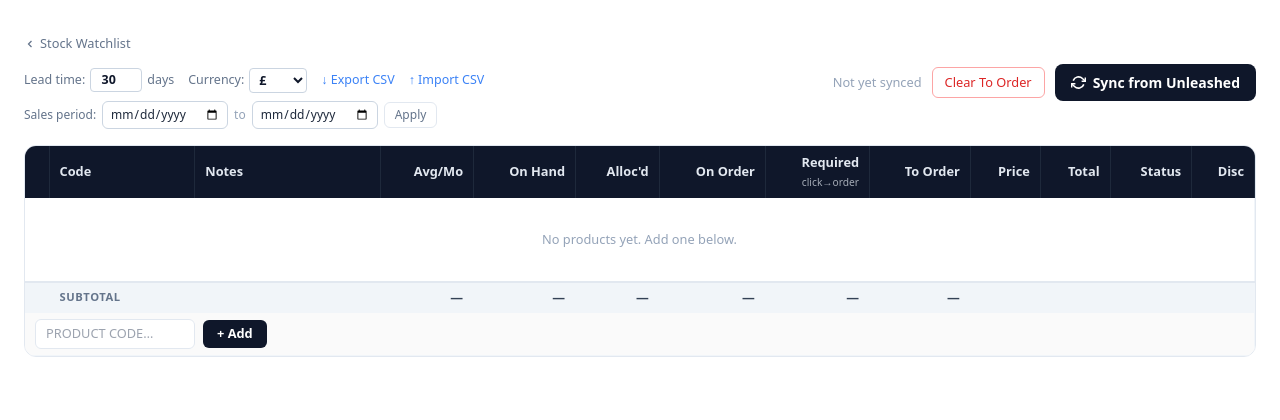
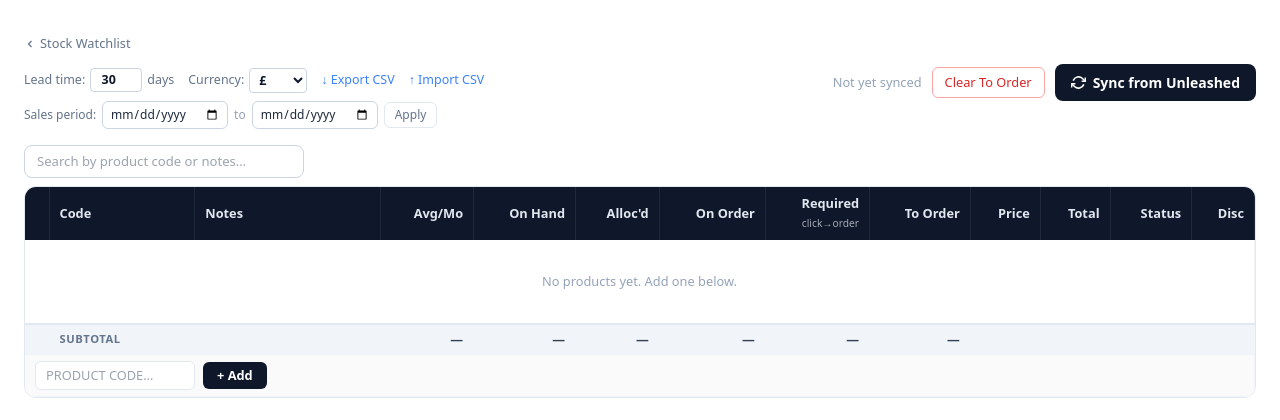
Before and after one commit to lockiegroup/Lockie-Portal, a Laravel app: template resources/views/stock-watchlist/show.blade.php in a window 1280 px wide. Shown: the top 420 px of the page. Run offline with Laravel 12, Linux system fonts and the light colour scheme; the template is opened without the code that fills it, so the values that code supplies are empty; style sheets or scripts are compiled from the project's sources.

Commit message:
Add search/filter box to stock watchlist category table
Client-side filter on product code and notes, shows match count, and
disables drag-to-reorder while a search is active to prevent accidental reorders.

https://claude.ai/code/session_01564j2oHgWB3MExdPCEAg5e

```diff
--- a/resources/views/stock-watchlist/show.blade.php
+++ b/resources/views/stock-watchlist/show.blade.php
@@ -134,6 +134,15 @@
                 </button>
             </div>
         </div>
+    </div>
+
+    {{-- Search --}}
+    <div style="margin-bottom:8px;">
+        <input type="search" id="sw-search" placeholder="Search by product code or notes…"
+            style="width:280px;border:1px solid #cbd5e1;border-radius:8px;padding:6px 12px;font-size:0.82rem;color:#1e293b;outline:none;"
+            oninput="filterRows(this.value)"
+            onfocus="this.style.borderColor='#6366f1'" onblur="this.style.borderColor='#cbd5e1'">
+        <span id="sw-search-count" style="margin-left:10px;font-size:0.75rem;color:#94a3b8;"></span>
     </div>
 
     {{-- Table --}}
@@ -526,6 +535,24 @@ function saveItemOrder(tbody) {
 function escHtml(str) {
     return String(str).replace(/&/g,'&amp;').replace(/</g,'&lt;').replace(/>/g,'&gt;').replace(/"/g,'&quot;');
 }
+
+// ── Search / filter ───────────────────────────────────────────────────────────
+function filterRows(query) {
+    const q    = query.trim().toLowerCase();
+    const rows = document.querySelectorAll('#sortable-items tr[data-id]');
+    let visible = 0;
+    rows.forEach(row => {
+        const code  = (row.cells[1]?.textContent || '').toLowerCase();
+        const notes = (row.cells[2]?.querySelector('input')?.value || row.cells[2]?.textContent || '').toLowerCase();
+        const match = !q || code.includes(q) || notes.includes(q);
+        row.style.display = match ? '' : 'none';
+        if (match) visible++;
+    });
+    const countEl = document.getElementById('sw-search-count');
+    if (countEl) countEl.textContent = q ? `${visible} of ${rows.length} shown` : '';
+    // Disable drag while searching so order isn't accidentally changed
+    document.getElementById('sortable-items').style.pointerEvents = q ? 'none' : '';
+}
 </script>
 
 <script src="https://cdn.jsdelivr.net/npm/sortablejs@1.15.2/Sortable.min.js"></script>
```
